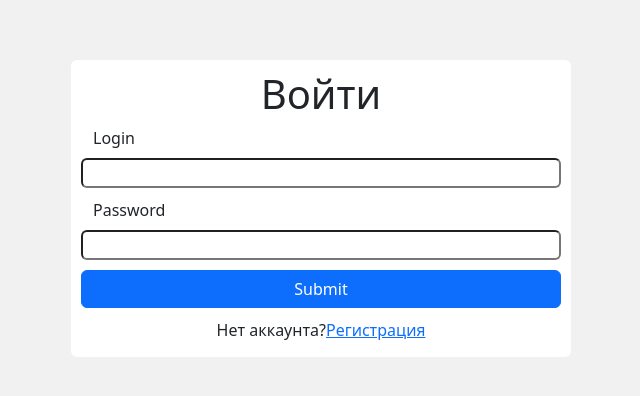
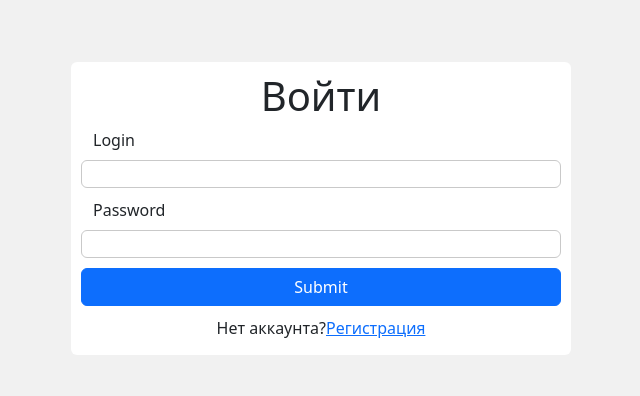
Before and after one commit to KumihoBisha/frontend-project-12, a React (Vite) app in the folder frontend/: page / in a window 1280 px wide. Shown: the part 192-588 px from the top of the page, without its empty margins (319-959 px from the left). Built offline with nearby package versions, Linux system fonts and the light colour scheme.

Commit message:
Changed input border

```diff
--- a/frontend/src/index.scss
+++ b/frontend/src/index.scss
@@ -26,6 +26,7 @@ body {
 
 input {
   margin-bottom: 10px;
+  border: 1px solid rgb(201, 201, 201);
   border-radius: var(--border-radius);
 }
 
```
